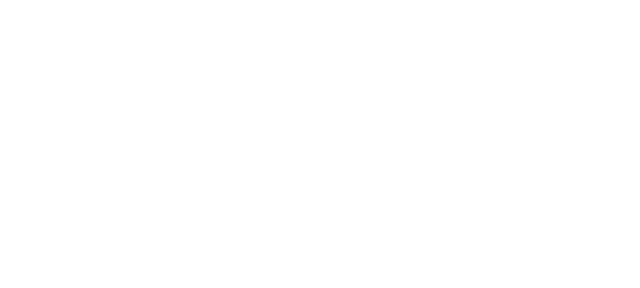
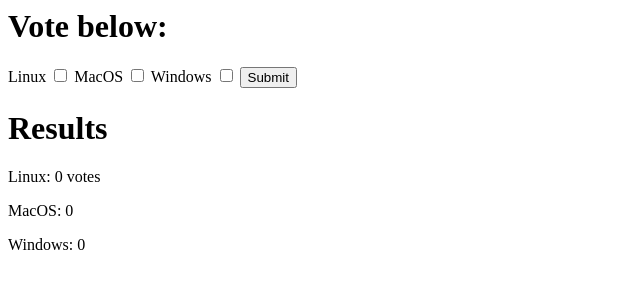
Before and after one commit to lewmoore/votingApplication, a website: page index.html in a window 1280 px wide. Shown: the whole page, without its empty margins (0-640 px from the left). Drawn offline with Linux system fonts and the light colour scheme.

Commit message:
Update index.html and add get route

```diff
--- a/app.js
+++ b/app.js
@@ -2,6 +2,10 @@ const express = require('express')
 const app = express()
 const port = 8080
 
+app.get('/', (req, res) => {
+    res.sendFile(__dirname + '/index.html')
+})
+
 app.listen(port, () => {
     console.log(`You're on port ` + port)
 })
--- a/index.html
+++ b/index.html
@@ -3,5 +3,27 @@
         <title> Voting app </title>
     </head>
     <body>
+        <h1>Vote below:</h1>
+        <form action='/vote/new' method='POST' id='votingform'>
+            <label for='linux'>Linux</label>
+            <input id='linux' name='Linux' type='checkbox' class='checkbox' onclick="vote(this)"/>
+            <label for='macos'>MacOS</label>
+            <input id='macos' name='MacOS' type='checkbox' class='checkbox' onclick='vote(this)'/>
+            <label for='windows'>Windows</label>
+            <input id='windows' name='Windows' type='checkbox' class='checkbox' onclick='vote(this)'/>
+            <input type='submit' />
+        </form>
+
+        <h1>Results</h1>
+        <p> Linux:
+            <span id='linuxvotes'>0</span>
+            votes
+        </p>
+        <p>MacOS:
+            <span id='macosvotes'>0</span>
+        </p>
+        <p>Windows:
+            <span id='windowsvotes'>0</span>
+        </p>
     </body>
 </html>
```
